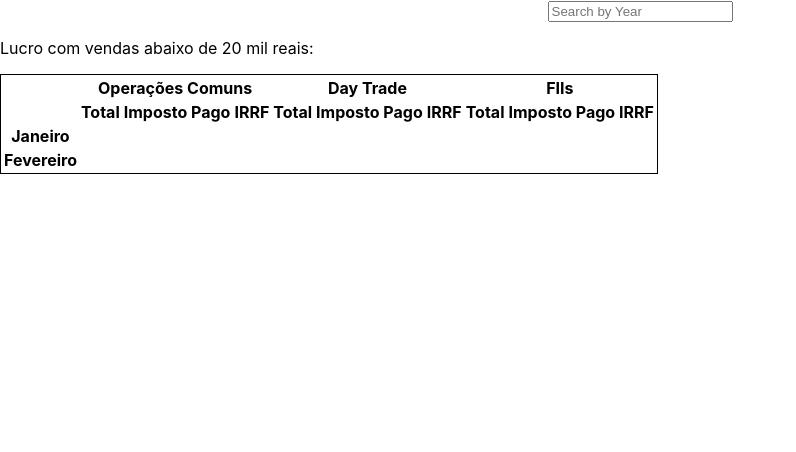
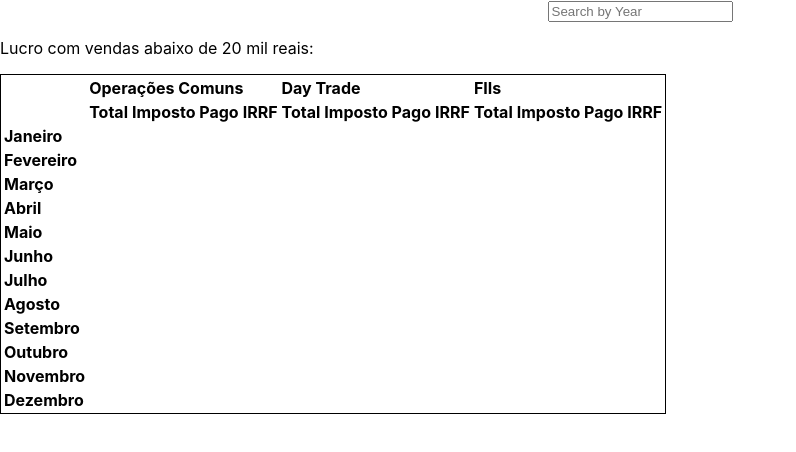
Before and after one commit to nsmj/stocks-frontend, a React (Create React App) app: page / in a window 1280 px wide. Shown: the top 452 px of the page, without its empty margins (0-796 px from the left). Built offline with nearby package versions, Linux system fonts and the light colour scheme.

Commit message:
Basic functionality

```diff
--- a/src/components/Irpf/Index.jsx
+++ b/src/components/Irpf/Index.jsx
@@ -1,5 +1,20 @@
 import { Component } from "react";
 import './styles.css';
+
+var months = {
+  '01': 'Janeiro',
+  '02': 'Fevereiro',
+  '03': 'Março',
+  '04': 'Abril',
+  '05': 'Maio',
+  '06': 'Junho',
+  '07': 'Julho',
+  '08': 'Agosto',
+  '09': 'Setembro',
+  '10': 'Outubro',
+  '11': 'Novembro',
+  '12': 'Dezembro'
+}
 
 class Irpf extends Component {
 
@@ -12,7 +27,8 @@ class Irpf extends Component {
 
   handleKeyDown = async (event) => {
     if (event.key === 'Enter') {
-      this.setState(await this.loadData(event.target.value));
+      let data = await this.loadData(event.target.value);
+      this.setState(data);
     }
   }
 
@@ -47,39 +63,45 @@ class Irpf extends Component {
             </tr>
           </thead>
           <tbody>
-            <tr>
-              <th>
-                Janeiro
-              </th>
-              <td>{this.state.swing_trade?.find(i => i.month === "01")?.value}</td>
-              <td></td>
-              <td></td>
-              <td>{this.state.day_trade?.find(i => i.month === "01")?.value}</td>
-              <td></td>
-              <td></td>
-              <td>{this.state.fiis?.find(i => i.month === "01")?.value}</td>
-              <td></td>
-              <td></td>
-            </tr>
-            <tr>
-              <th>
-                Fevereiro
-              </th>
-              <td>{this.state.swing_trade?.find(i => i.month === "02")?.value}</td>
-              <td></td>
-              <td></td>
-              <td>{this.state.day_trade?.find(i => i.month === "02")?.value}</td>
-              <td></td>
-              <td></td>
-              <td>{this.state.fiis?.find(i => i.month === "02")?.value}</td>
-              <td></td>
-              <td></td>
-            </tr>
+            <IrpfMonth month="01" data={this.state} />
+            <IrpfMonth month="02" data={this.state} />
+            <IrpfMonth month="03" data={this.state} />
+            <IrpfMonth month="04" data={this.state} />
+            <IrpfMonth month="05" data={this.state} />
+            <IrpfMonth month="06" data={this.state} />
+            <IrpfMonth month="07" data={this.state} />
+            <IrpfMonth month="08" data={this.state} />
+            <IrpfMonth month="09" data={this.state} />
+            <IrpfMonth month="10" data={this.state} />
+            <IrpfMonth month="11" data={this.state} />
+            <IrpfMonth month="12" data={this.state} />
           </tbody>
         </table>
       </div >
     )
   }
-};
+}
+
+function IrpfMonth({ month, data }) {
+
+  return (
+    <tr>
+      <th>
+        {months[month]}
+      </th>
+      <td>{data.swing_trade?.find(i => i.month === month)?.value}</td>
+      <td></td>
+      <td>{data.irrf?.find(i => i.month === month && i.trade_type === "Swing Trade")?.value}</td>
+      <td>{data.day_trade?.find(i => i.month === month)?.value}</td>
+      <td></td>
+      <td></td>
+      <td>{data.fiis?.find(i => i.month === month)?.value}</td>
+      <td></td>
+      <td>{data.irrf?.find(i => i.month === month && i.trade_type === "FII")?.value}</td>
+    </tr>
+  );
+
+}
+
 
 export default Irpf;
--- a/src/components/Irpf/styles.css
+++ b/src/components/Irpf/styles.css
@@ -1,3 +1,7 @@
- table {
-     border: 1px solid;
- }
+table {
+    border: 1px solid;
+}
+
+table tr th {
+    text-align: left;
+}
```
